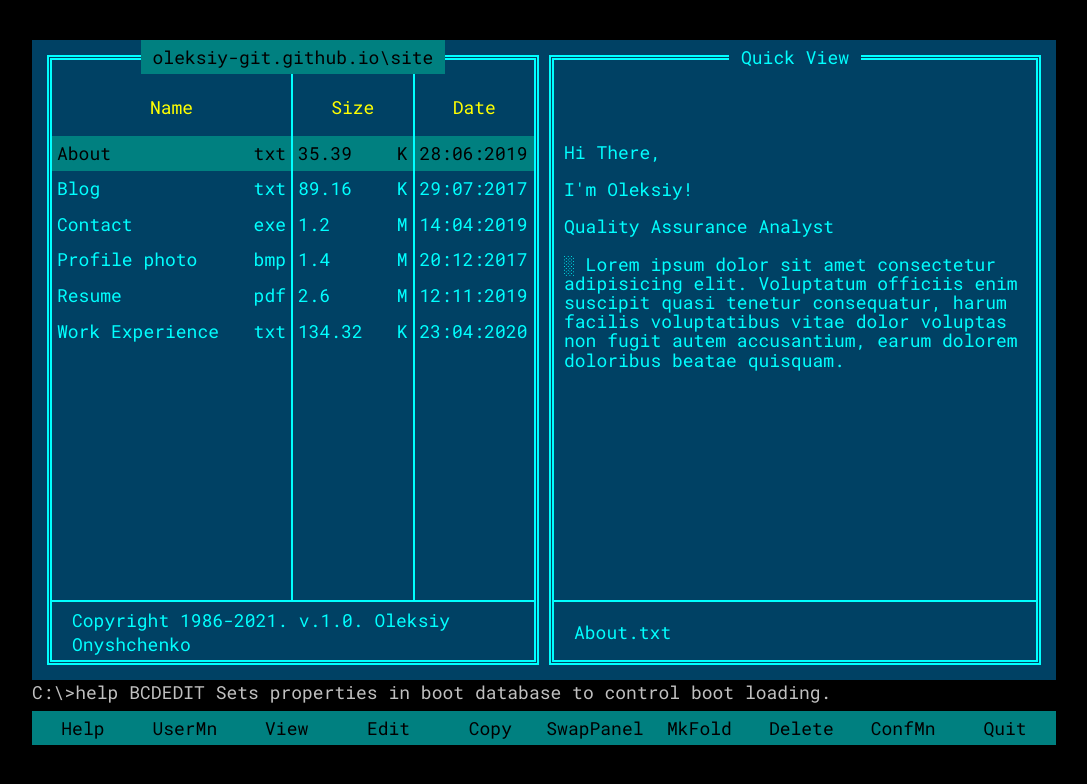
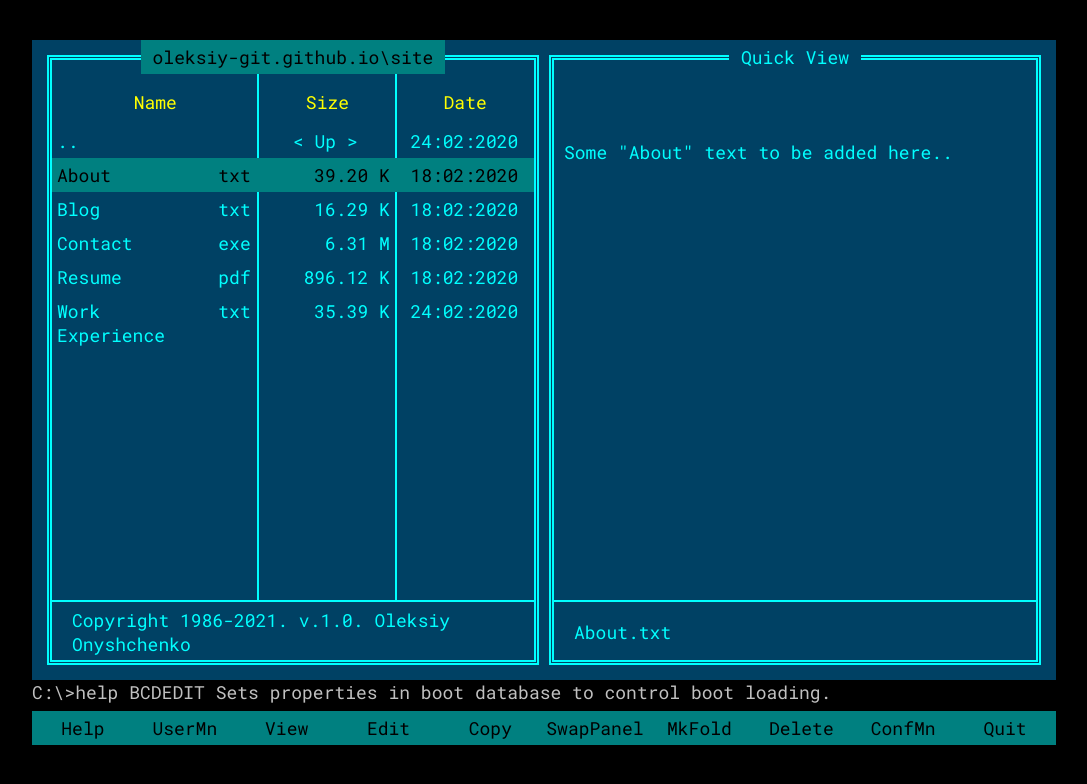
Before and after one commit to oleksiy-git/site111, a plain HTML site: page index.html in a window 1280 px wide. Shown: the whole page, without its empty margins (96-1183 px from the left). Drawn offline with Linux system fonts and the light colour scheme.

Commit message:
major udpates

```diff
--- a/app/main.js
+++ b/app/main.js
@@ -7,5 +7,55 @@ function getCurrentYear() {
   document.getElementById("current-year").innerHTML = year;
 }
 
+// this function deletes "Active line" style from non-active lines (files/folders)
+function removeActiveLineStyle() {
+  var activeLines = document.getElementsByClassName("active-line");
+  while (activeLines[0]) {
+    activeLines[0].classList.remove("active-line");
+  }
+}
+
+// this function shows "About" information on the right panel
+function aboutInfo() {
+  removeActiveLineStyle();
+  let activeLine = document.getElementById("about");
+  activeLine.classList.add("active-line");
+  let rightContent = document.getElementById("right-content");
+  rightContent.innerHTML = '<p>Some "About" text to be added here..</p>';
+}
+
+// this function shows "Blog" information on the right panel
+function blogInfo() {
+  removeActiveLineStyle();
+  let activeLine = document.getElementById("blog");
+  activeLine.classList.add("active-line");
+  let rightContent = document.getElementById("right-content");
+  rightContent.innerHTML = '<p>Some "Blog" text to be added here..</p>';
+}
+
+// this function shows "Work Experience" information on the right panel
+function workExperienceInfo() {
+  removeActiveLineStyle();
+  let activeLine = document.getElementById("work-experience");
+  activeLine.classList.add("active-line");
+  let rightContent = document.getElementById("right-content");
+  rightContent.innerHTML =
+    '<p>Some "Work Experience" text to be added here..</p>';
+}
+
+// this function creates Web element to show an "Error" message when user tries to navigate to the "Root" folder
+function root() {
+  createBlankPage();
+  let errorPageContainer = document.createElement("div");
+  let errorPageContent = document.createElement("div");
+  errorPageContainer.id = "alert-page-container";
+  errorPageContent.id = "alert-page-content";
+  document.getElementById("blank-page").appendChild(errorPageContainer);
+  document.getElementById("alert-page-container").appendChild(errorPageContent);
+  errorPageContent.innerHTML =
+    '<div class="top-path-label red-label">Error</div><div><p>You don&#39;t have an access to the "Root" folder</p></div><div><br><span class="delete-yes-no-button" onclick="closeHelpPage()">[ Close this window ]</span><br><br></div>';
+}
+
 // running fucntions
 getCurrentYear();
+aboutInfo(); // to show "About" page by default
--- a/index.html
+++ b/index.html
@@ -31,39 +31,65 @@
               </div></a
             >
           </div>
-          <div class="left-middle">
-            <div class="file-name right-border-line">
-              <ul>
-                <li class="top-yellow-label">Name</li>
-                <li class="active"><span>About</span>txt</li>
-                <li><span>Blog</span>txt</li>
-                <li><span>Contact</span>exe</li>
-                <li><span>Profile photo</span>bmp</li>
-                <li><span>Resume</span>pdf</li>
-                <li><span>Work Experience</span>txt</li>
-              </ul>
-            </div>
-            <div class="file-size right-border-line">
-              <ul>
-                <li class="top-yellow-label">Size</li>
-                <li class="active"><span>35.39</span>K</li>
-                <li><span>89.16</span>K</li>
-                <li><span>1.2</span>M</li>
-                <li><span>1.4</span>M</li>
-                <li><span>2.6</span>M</li>
-                <li><span>134.32</span>K</li>
-              </ul>
-            </div>
-            <div class="file-date">
-              <ul>
-                <li class="top-yellow-label">Date</li>
-                <li class="active">28:06:2019</li>
-                <li>29:07:2017</li>
-                <li>14:04:2019</li>
-                <li>20:12:2017</li>
-                <li>12:11:2019</li>
-                <li>23:04:2020</li>
-              </ul>
+          <div class="left-middle-container">
+            <div class="file-name right-border-line"></div>
+            <!--draw vertical line-->
+            <div class="file-size right-border-line"></div>
+            <!--draw vertical line-->
+            <div class="file-date"></div>
+            <!--draw vertical line-->
+            <div id="lol" class="left-middle-content">
+              <div class="left-top-labels-container">
+                <div class="left-top-labels">
+                  <span class="name-label">Name</span>
+                  <span class="size-label">Size</span>
+                  <span class="date-label">Date</span>
+                </div>
+              </div>
+              <div class="new-line" onclick="root()">
+                <div class="name-column">
+                  <span>..</span>
+                </div>
+                <div class="size-column center"><span>< Up ></span></div>
+                <div class="date-column">24:02:2020</div>
+              </div>
+              <div id="about" class="new-line" onclick="aboutInfo()">
+                <div class="name-column">
+                  <span>About</span><span>txt</span>
+                </div>
+                <div class="size-column"><span>39.20 K</span></div>
+                <div class="date-column">18:02:2020</div>
+              </div>
+              <div id="blog" class="new-line" onclick="blogInfo()">
+                <div class="name-column"><span>Blog</span><span>txt</span></div>
+                <div class="size-column"><span>16.29 K</span></div>
+                <div class="date-column">18:02:2020</div>
+              </div>
+              <div class="new-line">
+                <div class="name-column">
+                  <span>Contact</span><span>exe</span>
+                </div>
+                <div class="size-column"><span>6.31 M</span></div>
+                <div class="date-column">18:02:2020</div>
+              </div>
+              <div class="new-line">
+                <div class="name-column">
+                  <span>Resume</span><span>pdf</span>
+                </div>
+                <div class="size-column"><span>896.12 K</span></div>
+                <div class="date-column">18:02:2020</div>
+              </div>
+              <div
+                id="work-experience"
+                class="new-line"
+                onclick="workExperienceInfo()"
+              >
+                <div class="name-column">
+                  <span>Work Experience</span><span>txt</span>
+                </div>
+                <div class="size-column"><span>35.39 K</span></div>
+                <div class="date-column">24:02:2020</div>
+              </div>
             </div>
           </div>
           <div class="left-bottom top-border-line">
@@ -77,18 +103,8 @@
           <div class="right-top">
             <div class="top-path-label top-label-right">Quick View</div>
           </div>
-          <div class="right-middle">
-            <div class="right-content">
-              <p>Hi There,</p>
-              <p>I'm Oleksiy!</p>
-              <p>Quality Assurance Analyst</p>
-              <p>
-                &#9617; Lorem ipsum dolor sit amet consectetur adipisicing elit.
-                Voluptatum officiis enim suscipit quasi tenetur consequatur,
-                harum facilis voluptatibus vitae dolor voluptas non fugit autem
-                accusantium, earum dolorem doloribus beatae quisquam.
-              </p>
-            </div>
+          <div class="right-middle-container">
+            <div class="right-content" id="right-content"></div>
           </div>
           <div class="right-bottom top-border-line">
             <div class="right-bottom-content">About.txt</div>
--- a/styles/index.css
+++ b/styles/index.css
@@ -11,19 +11,6 @@ body {
 a {
   text-decoration: none;
   color: #000000;
-}
-ul {
-  list-style-type: none;
-  line-height: 1.6rem;
-  padding: 0;
-  margin-block-start: 0em;
-  margin-block-end: 0em;
-}
-li {
-  display: flex;
-  justify-content: space-between;
-  padding: 5px;
-  cursor: pointer;
 }
 hr {
   height: 1px;
@@ -74,6 +61,7 @@ hr {
   top: -20px;
   margin-left: auto;
   margin-right: auto;
+  z-index: 1;
 }
 .top-label-left {
   background-color: #008080;
@@ -82,11 +70,12 @@ hr {
 .top-label-right {
   background-color: #004164;
 }
-.left-middle,
-.right-middle {
+.left-middle-container,
+.right-middle-container {
   height: 90%;
+  position: relative;
 }
-.left-middle {
+.left-middle-container {
   display: flex;
 }
 .right-content {
@@ -100,11 +89,6 @@ hr {
   margin-bottom: 10px;
   margin-top: 30px;
 }
-.active {
-  background-color: #008080;
-  color: #000000;
-  /* box-shadow: 2px 0px #000000; */
-}
 .left-bottom,
 .right-bottom {
   height: 10%;
@@ -117,7 +101,7 @@ hr {
   margin: auto 20px auto 20px;
 }
 .file-name {
-  flex: 2;
+  flex: 1.5;
 }
 .file-size {
   flex: 1;
@@ -187,6 +171,7 @@ hr {
   margin: auto;
   background-color: #008080;
   display: flex;
+  z-index: 1;
 }
 #help-page-content {
   width: 100%;
@@ -237,11 +222,12 @@ hr {
   box-shadow: 20px 20px rgba(0, 0, 0, 0.8);
   width: 30%;
   min-width: 300px;
-  min-height: 190px;
-  height: 30%;
+  min-width: max-content;
+  height: max-content;
   margin: auto;
   background-color: #c0c0c0;
   display: flex;
+  z-index: 1;
 }
 
 #quit-page-content {
@@ -254,18 +240,19 @@ hr {
   color: #000000;
 }
 
-#delete-page-container {
+#alert-page-container {
   box-shadow: 20px 20px rgba(0, 0, 0, 0.8);
   width: 35%;
   min-width: 300px;
-  min-height: 250px;
-  height: 35%;
+  min-width: max-content;
+  height: max-content;
   margin: auto;
   background-color: #800000;
   display: flex;
+  z-index: 1;
 }
 
-#delete-page-content {
+#alert-page-content {
   width: 100%;
   border: #ffffff;
   border-width: 5px;
@@ -273,6 +260,7 @@ hr {
   margin: 15px;
   text-align: center;
   color: #ffffff;
+  /* padding: 10px; */
 }
 .directed-by-meme-container {
   /* display: flex; */
@@ -296,3 +284,80 @@ hr {
     font-size: 0.8rem;
   }
 }
+
+/* Temp */
+
+.left-middle-content {
+  width: 100%;
+  /* height: 50px; */
+  z-index: 0;
+  position: absolute;
+  /* background-color: rgba(218, 0, 0, 0.5); */
+  justify-content: space-between;
+}
+.left-top-labels-container {
+  width: 100%;
+  min-height: 50px;
+  /* z-index: 30; */
+  /* position: absolute; */
+  /* background-color: rgba(218, 0, 0, 0.5); */
+  justify-content: space-between;
+}
+.left-top-labels {
+  display: flex;
+  text-align: center;
+  padding-top: 30px;
+  padding-bottom: 10px;
+  color: #ffff00;
+}
+.name-label,
+.name-column {
+  flex: 1.5;
+  /* width: 40%; */
+}
+.size-label,
+.size-column {
+  flex: 1;
+  /* width: 30%; */
+}
+.date-label,
+.date-column {
+  flex: 1;
+  /* width: 30%; */
+}
+.name-label1 {
+  /* display: flex; */
+  justify-content: space-between;
+}
+.new-line {
+  width: 100%;
+  display: flex;
+  cursor: pointer;
+}
+.new-line:hover {
+  background-color: #c0c0c0;
+  color: #000000;
+}
+.active-line {
+  background-color: #008080;
+  color: #000000;
+}
+.name-column {
+  display: flex;
+  justify-content: space-between;
+  padding: 5px;
+}
+.size-column {
+  display: flex;
+  justify-content: flex-end;
+  padding: 5px;
+}
+.date-column {
+  display: flex;
+
+  justify-content: center;
+  padding: 5px;
+}
+.center {
+  justify-content: center;
+}
```
Also changed, not shown: app/bottom-menu.js (+6 -6 lines).
